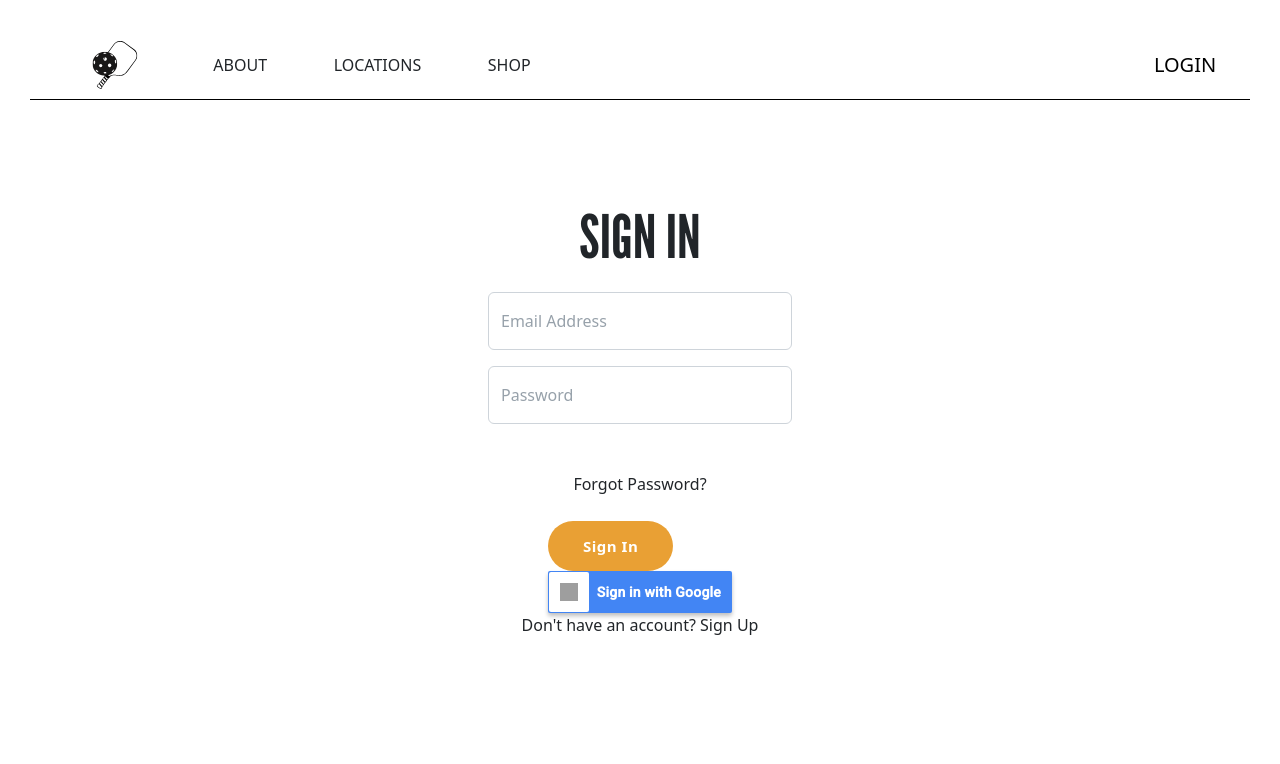
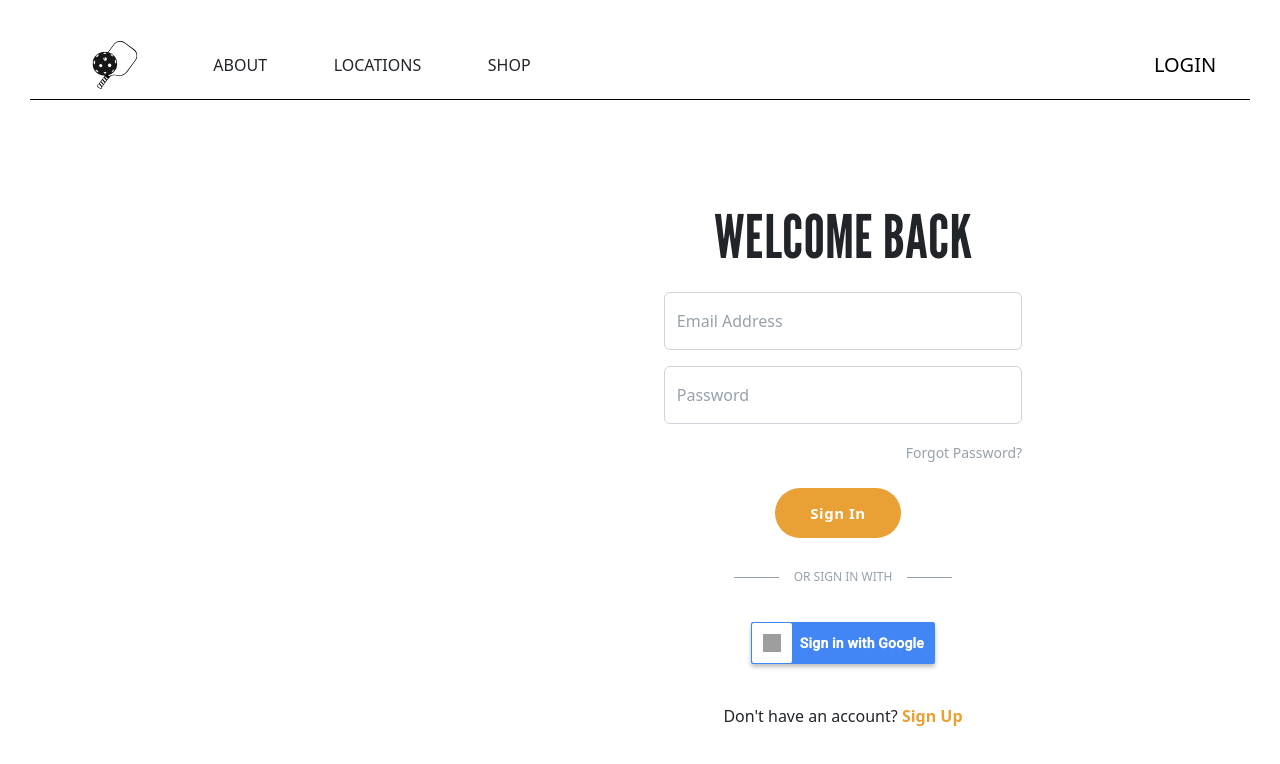
Before and after one commit to jacksonkalmbach/ipw, a React (Create React App) app: page /login in a window 1280 px wide. Shown: the top 764 px of the page. Built offline with nearby package versions, Linux system fonts and the light colour scheme; no server answers; grey boxes are pictures that could not be loaded.

Commit message:
updated sign in web styling

```diff
--- a/src/components/button/button.component.jsx
+++ b/src/components/button/button.component.jsx
@@ -8,6 +8,7 @@ const BUTTON_TYPES = {
   inverted: 'inverted',
   sidenavbase: 'sidenav-base',
   sidenavinverted: 'sidenav-inverted',
+  signin: 'sign-in',
   google: 'google'
 }
 
--- a/src/components/button/button.styles.scss
+++ b/src/components/button/button.styles.scss
@@ -34,8 +34,6 @@
   }
 
   &:hover::before {
-    // width: 300%;
-    // height: 300%;
     opacity: 0.3;
     transition: width 0.3s ease-out, height 0.3s ease-out, opacity 0.5s ease-out;
   }
@@ -64,8 +62,6 @@
     height: 35px;
     padding: 0 20px;
   }
-
-
 }
 
 .button-container:hover {
--- a/src/components/sign-in/sign-in.component.jsx
+++ b/src/components/sign-in/sign-in.component.jsx
@@ -46,7 +46,7 @@ const SignInForm = () => {
 
   return(
     <div className="signin-container">
-      <h1 className="signin-title">Sign In</h1>
+      <h1 className="signin-title">Welcome Back</h1>
       <form className="signin-form">
         <div className="form-floating mb-3">
           <input
@@ -70,7 +70,13 @@ const SignInForm = () => {
         onClick={handleForgotPassword}
       >Forgot Password?</span>
       <div className="social-media-signin-web">
-        <Button>Sign In</Button>
+        <Button
+        >Sign In</Button>
+        <div className="signin-with-container">
+          <div className="little-line" />
+          <p className="or-sign-in-with">OR SIGN IN WITH</p>
+          <div className="little-line" />
+        </div>
         <GoogleSignInBtn
           onClick={handleGoogleSignIn}
         />
--- a/src/components/sign-in/sign-in.styles.scss
+++ b/src/components/sign-in/sign-in.styles.scss
@@ -4,7 +4,10 @@
   display: flex;
   flex-direction: column;
   align-items: center;
-  width: 380px;
+  width: 35vw;
+  border: transparent;
+  border-radius: 20px;
+  margin-right: 15%;
 }
 
 .signin-title {
@@ -17,11 +20,42 @@
 
 .signin-form {
   margin-top: 10px;
-  margin-bottom: 30px;
+  margin-bottom: 0px;
   width: 80%;
   height: 150px;
   display: flex;
   flex-direction: column;
+}
+
+.signin-with-container {
+  display: flex;
+  align-items: center;
+  justify-content: center;
+  margin-top: 10px;
+  margin-bottom: 0px;
+  width: 100%;
+}
+
+.or-sign-in-with {
+  width: fit-content;
+  color: #97a1aa;
+  font-size: 12px;
+}
+
+.little-line {
+  width: 10%;
+  height: 1px;
+  background-color: #97a1aa;
+  margin: -15px 15px 0;
+}
+
+.google-sign-in {
+  align-self: center;
+}
+
+.sign-up-prompt {
+  color: $primary-orange;
+  font-weight: bolder;
 }
 
 .form-control {
@@ -32,13 +66,45 @@ label {
   color: #97a1aa;
 }
 
+.forgot-password {
+  margin-top: 0;
+  margin-bottom: 0px;
+  padding-bottom: 0px;
+  color: #97a1aa;
+  align-self: flex-end;
+  margin-right: 10%;
+  font-size: 14px;
+}
+
 .forgot-password:hover {
   cursor: pointer;
 }
 
+.social-media-signin-web {
+  width: 100%;
+  display: flex;
+  flex-direction: column;
+  align-items: center;
+  justify-content: center;
+  gap: 20px;
+}
 
+.sign-in-btn-web {
+  max-width: 100%;
+}
+
+.dont-have-account {
+  margin-top: 40px;
+}
 
 @media only screen and (max-width: 767px) {
+  .signin-container {
+    display: flex;
+    flex-direction: column;
+    align-items: center;
+    margin-right: 0;
+  }
+
   .signin-container {
     width: 90vw;
     height: 60vh;
@@ -94,11 +160,6 @@ label {
     margin: -15px 15px 0;
   }
 
-  .sign-up-prompt {
-    color: $primary-orange;
-    font-weight: bolder;
-  }
-
   .social-media-signin-web {
     display: none;
   }
@@ -116,6 +177,10 @@ label {
     justify-content: center;
     gap: 30px;
   }
+
+  .dont-have-account {
+    margin-top: 0px;
+  }
 }
 
 @media only screen and (min-width: 768px) {
--- a/src/routes/authentication/authentication.styles.scss
+++ b/src/routes/authentication/authentication.styles.scss
@@ -2,6 +2,6 @@
   width: 100%;
   height: 100%;
   display: flex;
-  justify-content: center;
+  justify-content: flex-end;
   align-items: center;
 }
```
